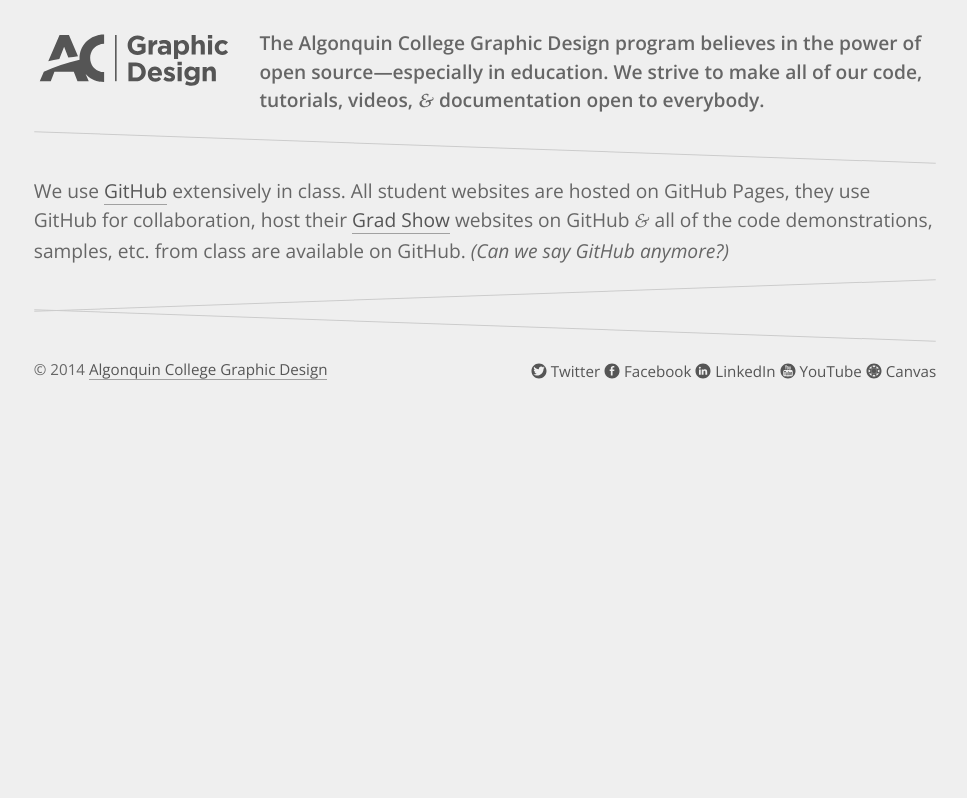
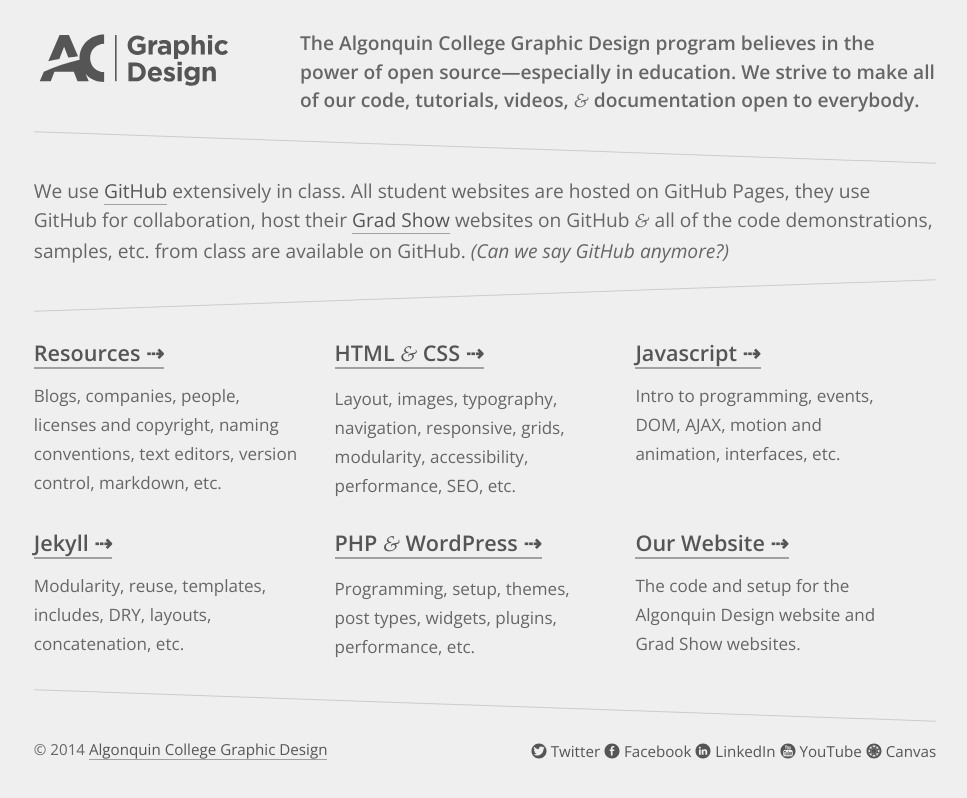
Before and after one commit to algonquindesign/algonquindesign.github.io, a website: page index.html in a window 1280 px wide. Shown: the whole page, without its empty margins (155-1122 px from the left). Drawn offline with nearby package versions, Linux system fonts and the light colour scheme.

Commit message:
Added descriptions for the different sections of GitHub code.

```diff
--- a/Gruntfile.coffee
+++ b/Gruntfile.coffee
@@ -36,9 +36,9 @@
           'css/algonquindesign-github.min.css': [
             'css/normalize.css'
             'css/setup.styl'
+            'css/list-group.styl'
             'css/grid.styl'
             'css/typografier.styl'
-            'css/list-group.styl'
             'css/main.styl'
             'css/*.styl'
             '!css/common.styl'
--- a/css/main.styl
+++ b/css/main.styl
@@ -69,6 +69,7 @@
 [title="and"]
   font-family Baskerville,Palatino,"Book Antiqua",serif
   font-style italic
+  font-weight normal
 
 .slant
   margin 0 auto 1.5rem
@@ -84,6 +85,14 @@
 .logo
   max-width 200px
 
+.intro
+  @media medium
+    margin-left: 6%
+
+.section-desc
+  @media medium
+    margin-right 10%
+
 .footer
   // margin-top 1
 
--- a/index.html
+++ b/index.html
@@ -10,12 +10,14 @@
 
 <header role="banner" class="grid pad-t">
   <div class="pad-b-1-2 unit unit-s-1 unit-m-1-3 unit-l-1-4">
-    <a class="link-no-mark" href="http://algonquindesign.ca" rel="external">
-      <img class="img-flex logo" src="/img/algonquin-design.svg" alt="Algonquin Design">
-    </a>
+    <h1 class="push-0">
+      <a class="link-no-mark" href="http://algonquindesign.ca" rel="external">
+        <img class="img-flex logo" src="/img/algonquin-design.svg" alt="Algonquin Design">
+      </a>
+    </h1>
   </div>
   <div class="unit unit-s-1 unit-m-2-3 unit-l-3-4">
-    <p><strong>The Algonquin College Graphic Design program believes in the power of open source—especially in education. We strive to make all of our code, tutorials, videos, <span title="and">&amp;</span> documentation open to&nbsp;everybody.</strong></p>
+    <p class="intro"><strong>The Algonquin College Graphic Design program believes in the power of open source—especially in education. We strive to make all of our code, tutorials, videos, <span title="and">&amp;</span> documentation open to&nbsp;everybody.</strong></p>
   </div>
 </header>
 
@@ -23,7 +25,35 @@
 
 <main role="main">
   <p>We use <a href="https://github.com" rel="external">GitHub</a> extensively in class. All student websites are hosted on GitHub Pages, they use GitHub for collaboration, host their <a href="http://algonquindesign.ca/grads/" rel="external">Grad Show</a> websites on GitHub <span title="and">&amp;</span> all of the code demonstrations, samples, etc. from class are available on GitHub. <em>(Can we say GitHub anymore?)</em></p>
+
   <hr class="slant slant--reverse">
+
+  <ul class="list-group grid pad-t-1-2 pad-b-1-2">
+    <li class="list-group__item unit unit-s-1 unit-m-1-2 unit-l-1-3">
+      <h2 class="mega push-1-2"><a href="https://github.com/algonquindesign/resources">Resources ⇢</a></h2>
+      <p class="milli section-desc">Blogs, companies, people, licenses and copyright, naming conventions, text editors, version control, markdown,&nbsp;etc.</p>
+    </li>
+    <li class="list-group__item unit unit-s-1 unit-m-1-2 unit-l-1-3">
+      <h2 class="mega push-1-2"><a href="https://github.com/algonquindesign/html-css">HTML <span title="and">&amp;</span> CSS ⇢</a></h2>
+      <p class="milli section-desc">Layout, images, typography, navigation, responsive, grids, modularity, accessibility, performance, SEO,&nbsp;etc.</p>
+    </li>
+    <li class="list-group__item unit unit-s-1 unit-m-1-2 unit-l-1-3">
+      <h2 class="mega push-1-2"><a href="https://github.com/algonquindesign/javascript">Javascript ⇢</a></h2>
+      <p class="milli section-desc">Intro to programming, events, DOM, AJAX, motion and animation, interfaces,&nbsp;etc.</p>
+    </li>
+    <li class="list-group__item unit unit-s-1 unit-m-1-2 unit-l-1-3">
+      <h2 class="mega push-1-2"><a href="https://github.com/algonquindesign/jekyll">Jekyll ⇢</a></h2>
+      <p class="milli section-desc">Modularity, reuse, templates, includes, DRY, layouts, concatenation,&nbsp;etc.</p>
+    </li>
+    <li class="list-group__item unit unit-s-1 unit-m-1-2 unit-l-1-3">
+      <h2 class="mega push-1-2"><a href="https://github.com/algonquindesign/wordpress">PHP <span title="and">&amp;</span> WordPress ⇢</a></h2>
+      <p class="milli section-desc">Programming, setup, themes, post types, widgets, plugins, performance,&nbsp;etc.</p>
+    </li>
+    <li class="list-group__item unit unit-s-1 unit-m-1-2 unit-l-1-3">
+      <h2 class="mega push-1-2"><a href="https://github.com/algonquindesign/algonquindesign.ca">Our Website ⇢</a></h2>
+      <p class="milli section-desc">The code and setup for the Algonquin Design website and Grad Show websites.</p>
+    </li>
+  </ul>
 </main>
 
 <hr class="slant">
```
Also changed, not shown: css/algonquindesign-github.min.css.
